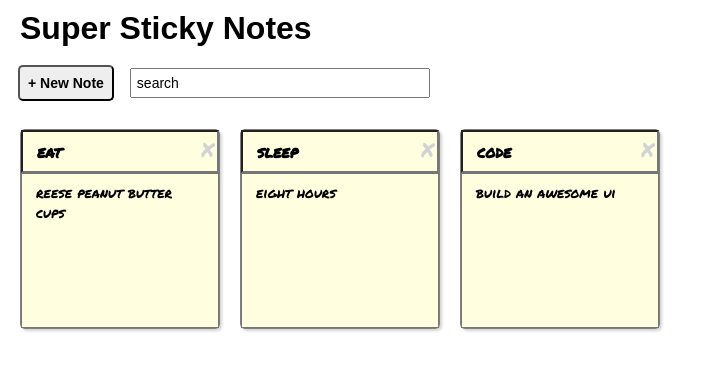
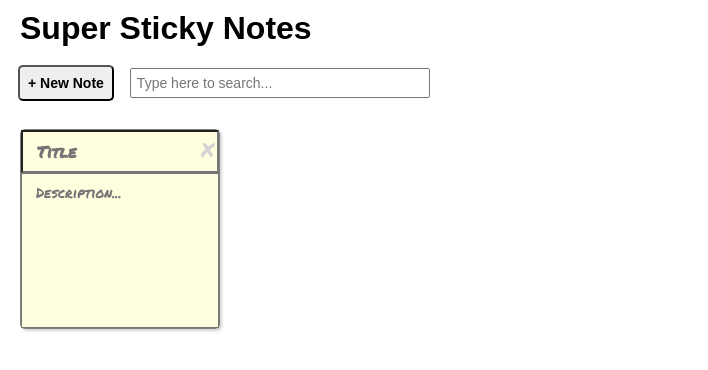
Before and after one commit to nicolelaine/super-sticky-notes, a React (Create React App) app: page / in a window 1280 px wide. Shown: the top 370 px of the page, without its empty margins (0-708 px from the left). Built offline with nearby package versions, Linux system fonts and the light colour scheme.

Commit message:
Update App.js

```diff
--- a/src/App.js
+++ b/src/App.js
@@ -6,31 +6,32 @@ class App extends Component {
   state = {
     notes: [
       {
-        id: 0,
-        title: "eat",
-        description: "reese peanut butter cups",
-        doesMatchSearch: true,
-      },
-      {
-        id: 1,
-        title: "sleep",
-        description: "eight hours",
-        doesMatchSearch: true,
-      },
-      {
-        id: 2,
-        title: "code",
-        description: "build an awesome ui",
+        id: Date.now(),
+        title: "",
+        description: "",
         doesMatchSearch: true,
       },
     ],
-    searchText: "search",
+    searchText: "",
+  };
+
+  addNote = () => {
+    //create a new note
+    const newNote = {
+      id: Date.now(),
+      title: "",
+      description: "",
+      doesMatchSearch: true,
+    };
+    //add a new note to existing notes array in state
+    const newNotes = [newNote, ...this.state.notes];
+    this.setState({ notes: newNotes });
   };
 
   render() {
     return (
       <div>
-        <Header searchText={this.state.searchText} />
+        <Header addNote={this.addNote} searchText={this.state.searchText} />
         <NotesList notes={this.state.notes} />
       </div>
     );
```
